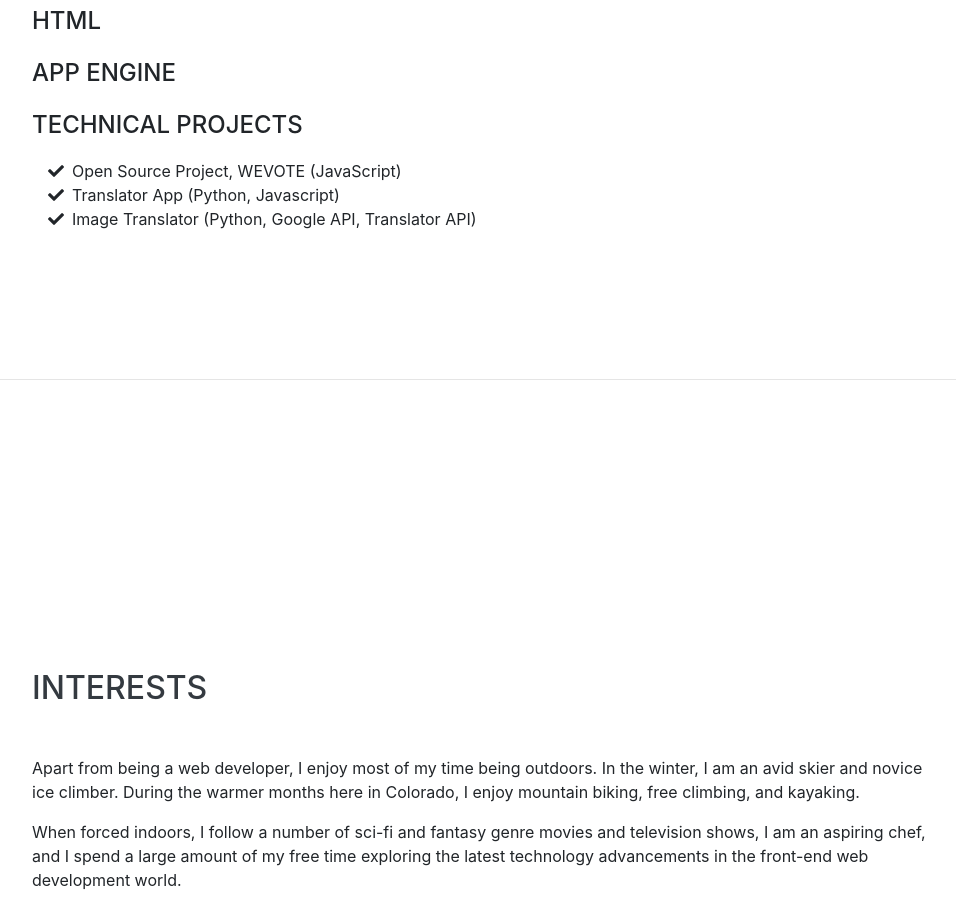
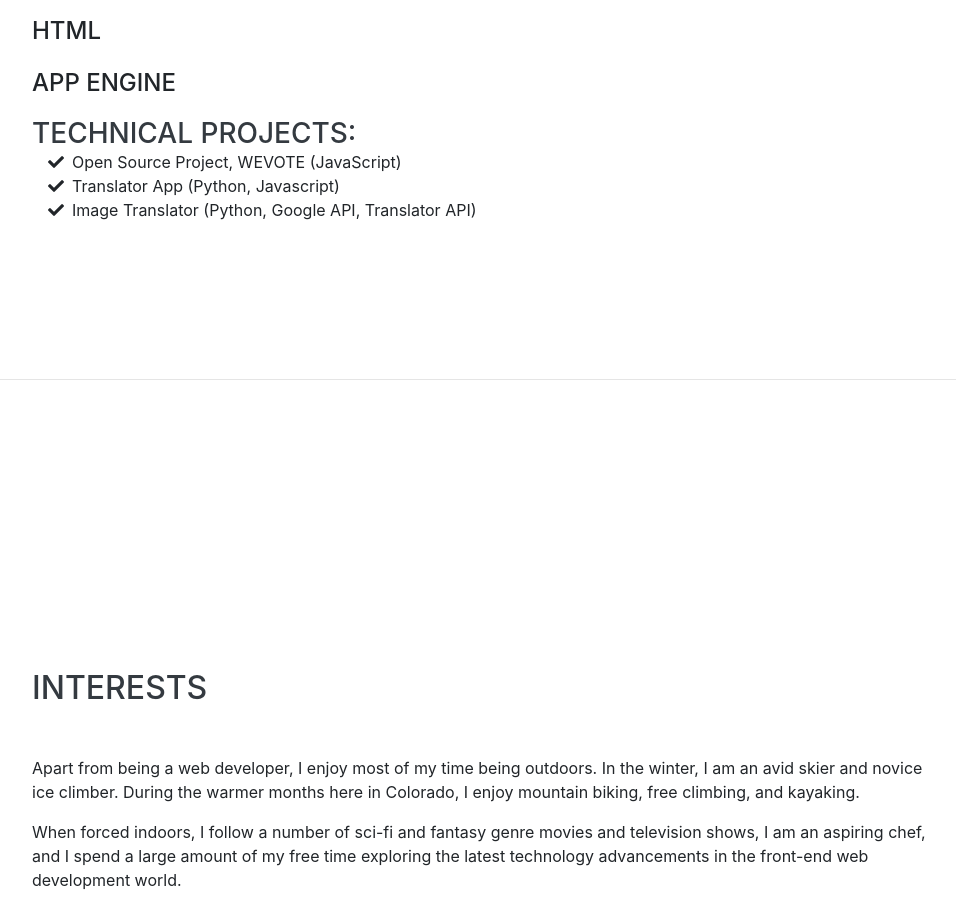
Before and after one commit to mytzy17/mytzy-escalante, a website with bundled scripts: page index.html in a window 1280 px wide. Shown: the part 3174-4078 px from the top of the page, without its empty margins (288-1244 px from the left). Built offline with nearby package versions, Linux system fonts and the light colour scheme; files whose address does not match are found by name; a web font is replaced by a local one.

Commit message:
Fixed the title technical project

```diff
--- a/index.html
+++ b/index.html
@@ -185,7 +185,7 @@
         <div class="subheading mb-3">HTML</div>
         <div class="subheading mb-3">App Engine</div>
 
-        <div class="subheading mb-3">Technical Projects</div>
+        <h3 class="mb-0">Technical Projects:</h3>
         <ul class="fa-ul mb-0">
           <li>
             <i class="fa-li fa fa-check"></i>
```
